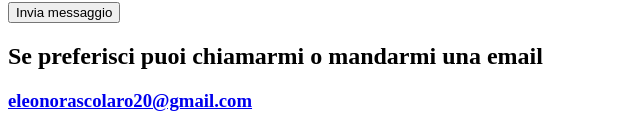
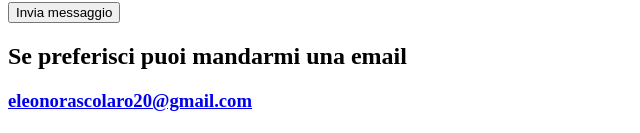
Before and after one commit to andredrugoz/boostertivity, a Next.js app: page /contact in a window 1280 px wide. Shown: the part 462-595 px from the top of the page, without its empty margins (0-640 px from the left). Built offline with nearby package versions, Linux system fonts and the light colour scheme.

Commit message:
contatti

```diff
--- a/components/Contact/ContactInfo.js
+++ b/components/Contact/ContactInfo.js
@@ -6,7 +6,7 @@ const ContactInfo = () => {
             <div className="contact-info-area pb-100">
                 <div className="container">
                     <div className="contact-info-inner">
-                        <h2>Se preferisci puoi chiamarmi o mandarmi una email</h2>
+                        <h2>Se preferisci puoi mandarmi una email</h2>
 
                         <div className="row justify-content-center">
                             {/*<div className="col-lg-4 col-md-6 col-sm-6">
```
